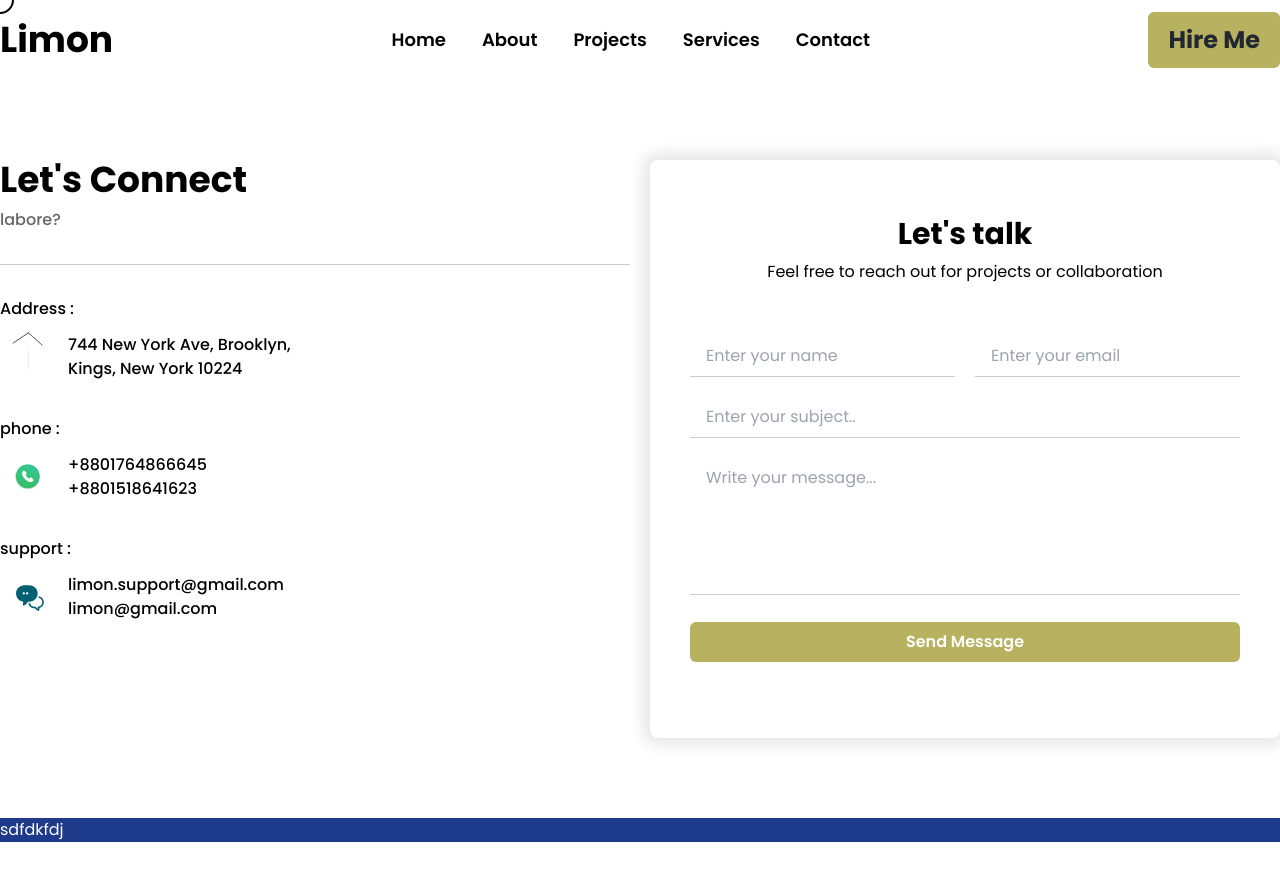
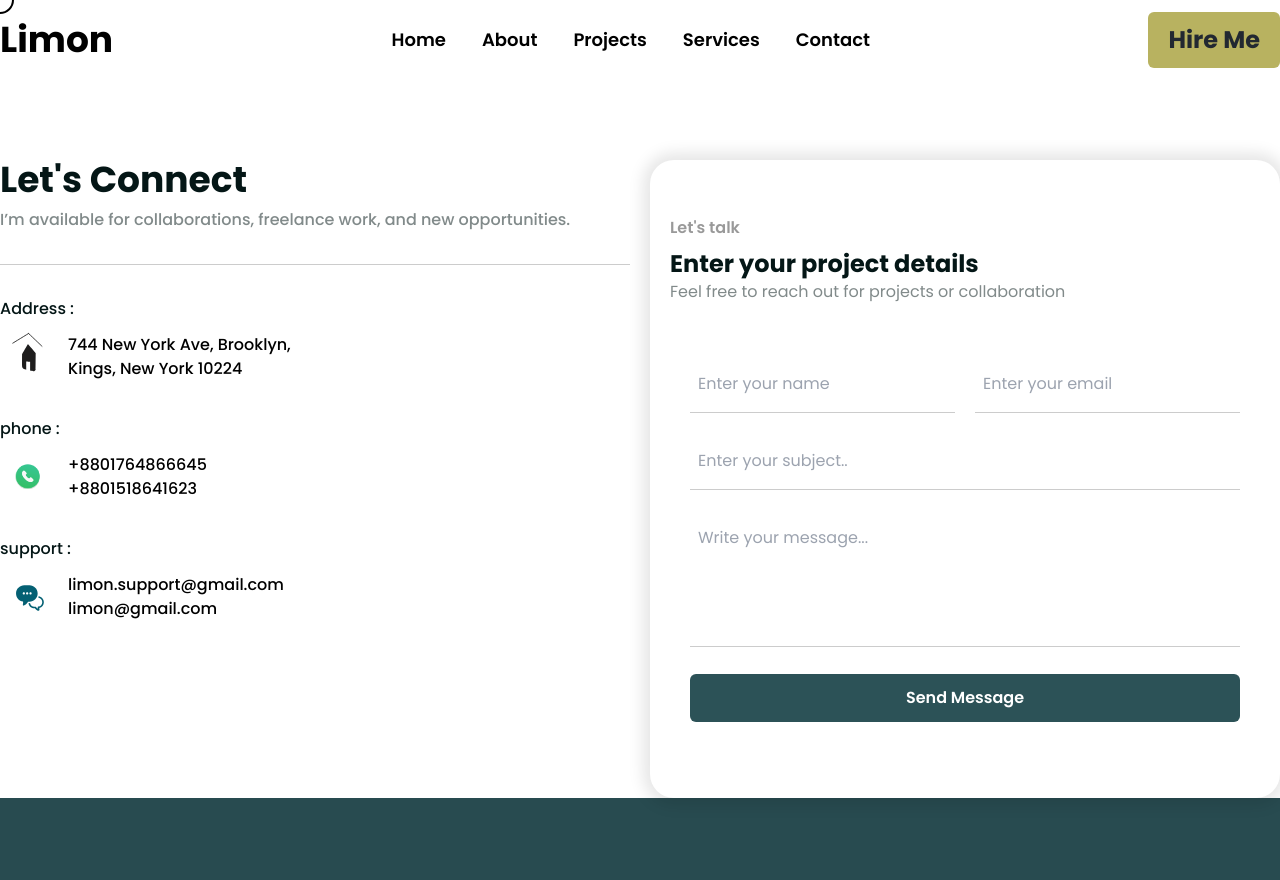
Before and after one commit to Limon-sheikh/My-portfolio, a React (Vite) app in the folder my-website/: page /contact in a window 1280 px wide. Shown: the top 880 px of the page. Before the commit the page ends 842 px from the top, so only its background shows below. Built offline with nearby package versions, Linux system fonts and the light colour scheme.

Commit message:
some change

```diff
--- a/my-website/src/components/contact form/ContactForm .jsx
+++ b/my-website/src/components/contact form/ContactForm .jsx
@@ -1,15 +1,16 @@
 import contactFormData from "../../data/contact";
 
 const ContactForm = () => {
-  const { title, subtitle, fields, buttonText } = contactFormData;
+  const { title, subtitle, fields, buttonText,description } = contactFormData;
 
   return (
     <section id="contact" className="py-14">
       <div className="container mx-auto px-5 max-w-3xl">
         {/* Heading */}
-        <div className="text-center mb-8">
-          <h2 className="text-3xl font-bold mb-2">{title}</h2>
-          <p className="text-gray-600">{subtitle}</p>
+        <div className="mb-8">
+          <h5 className="text-md font-semibold text-black/40 mb-2">{title}</h5>
+          <h2 className="text-2xl text-primary font-bold">{subtitle}</h2>
+          <p className="text-primary/50">{description}</p>
         </div>
 
         {/* Form */}
@@ -22,14 +23,14 @@ const ContactForm = () => {
                     name={field.name}
                     rows={field.rows}
                     placeholder={field.placeholder}
-                    className="w-full border-b border-b-black/20 px-4 py-2 resize-none focus:outline-none focus:border-accent"
+                    className="w-full border-b border-b-black/20 px-2 pt-4 resize-none focus:outline-none focus:border-accent"
                   />
                 ) : (
                   <input
                     type={field.type}
                     name={field.name}
                     placeholder={field.placeholder}
-                    className="w-full border-b border-b-black/20 px-4 py-2 focus:outline-none focus:border-accent"
+                    className="w-full border-b border-b-black/20 px-2 py-4 focus:outline-none focus:border-accent"
                   />
                 )}
               </div>
@@ -38,7 +39,7 @@ const ContactForm = () => {
 
           {/* Button */}
           <button type="submit"
-            className="w-full bg-accent text-white py-2 rounded-md font-semibold hover:bg-hover transition-all duration-200"
+            className="w-full bg-[#2c5257] text-white py-3 rounded-md font-semibold hover:bg-[#284b50] transition-all duration-200"
           >
             {buttonText}
           </button>
--- a/my-website/src/data/contact.js
+++ b/my-website/src/data/contact.js
@@ -2,6 +2,11 @@
 import Home from '../assets/lottie/Home.json';
 import calling from '../assets/lottie/incoming call.json';
 import message from '../assets/lottie/Atendimento.json';
+
+export const sectionTitle = {
+  title: "Let's Connect",
+  description: "I’m available for collaborations, freelance work, and new opportunities.",
+}
 
 export const contactInfo = [
     {id:1, title:"Address :", animation: Home, text:"744 New York Ave, Brooklyn, Kings, New York 10224"},
@@ -12,7 +17,7 @@ export const contactInfo = [
 
 const contactFormData = {
   title: "Let's talk",
-  subtitle: "Feel free to reach out for projects or collaboration",
+  subtitle: "Enter your project details",
   description: "Feel free to reach out for projects or collaboration",
   buttonText: "Send Message",
   fields: [
--- a/my-website/src/pages/Contact.jsx
+++ b/my-website/src/pages/Contact.jsx
@@ -1,21 +1,21 @@
 // import React from 'react';
-import {contactInfo} from '../data/contact';
+import {contactInfo, sectionTitle} from '../data/contact';
 import ContactForm from '../components/contact form/ContactForm ';
 import Lottie from "lottie-react";
 
 const Contact = () => {
     return (
-        <section className="relative py-20">
+        <section className="pt-20">
             <div className="container mx-auto">
-                <div id="wraper" className="grid grid-cols-1 gap-28 lg:grid-cols-2 lg:gap-5 px-5 md:px-0">
-                    <div id="contact-info">
+                <div id="wraper" className="grid grid-cols-1 lg:grid-cols-2 lg:gap-5 px-5 md:px-0">
+                    <div className=''>
                         <div className='border-b border-b-black/20'>
-                            <h1 className="text-4xl font-bold pb-2">Let's Connect</h1>
-                            <p className="pb-8 text-md font-medium opacity-60">labore?</p>
+                            <h1 className="text-4xl text-primary font-bold pb-2">{sectionTitle.title}</h1>
+                            <p className="pb-8 text-md font-medium text-primary/50">{sectionTitle.description}</p>
                         </div>
                         {contactInfo.map((item)=>(
                             <div key={item.id} className="pt-8 flex flex-col gap-2">
-                                <h5 className='text-md font-medium'>{item.title}</h5>
+                                <h5 className='text-md text-primary font-medium'>{item.title}</h5>
                                 <div className='flex gap-3 items-center w-[330px]'>
                                     <span className=''>
                                         <Lottie animationData={item.animation} className='w-14 h-14'/>
@@ -25,7 +25,7 @@ const Contact = () => {
                             </div>
                         ))}
                     </div>
-                    <div className='bg-white shadow-[0px_0px_15px_7px_rgba(0,_0,_0,_0.1)] rounded-lg '>
+                    <div className='bg-white shadow-[0px_0px_15px_7px_rgba(0,_0,_0,_0.1)] rounded-3xl'>
                         <ContactForm/>
                     </div>
                 </div>
--- a/my-website/src/pages/Footer.jsx
+++ b/my-website/src/pages/Footer.jsx
@@ -2,9 +2,11 @@
 
 const Footer = () => {
     return (
-      <footer className="bg-blue-900 text-white">
+      <footer className="bg-[#284b50] text-white h-96">
         <div className="container mx-auto">
-            sdfdkfdj
+            <div className="">
+
+            </div>
         </div>
       </footer>
     );
--- a/my-website/tailwind.config.js
+++ b/my-website/tailwind.config.js
@@ -15,7 +15,7 @@ export default {
     // },
     extend: {
       colors: {
-        primary: "#1E293B",     // Dark blue
+        primary: "#041616",     // text color Dark blue
         accent: "#b8b260",      // oval green
         hover: "#a19c4f",      // Cyan
         light: "#F8FAFC",       // Light gray
```
